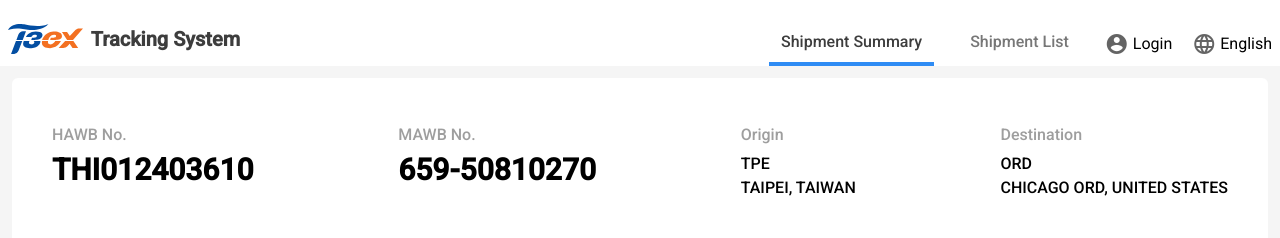
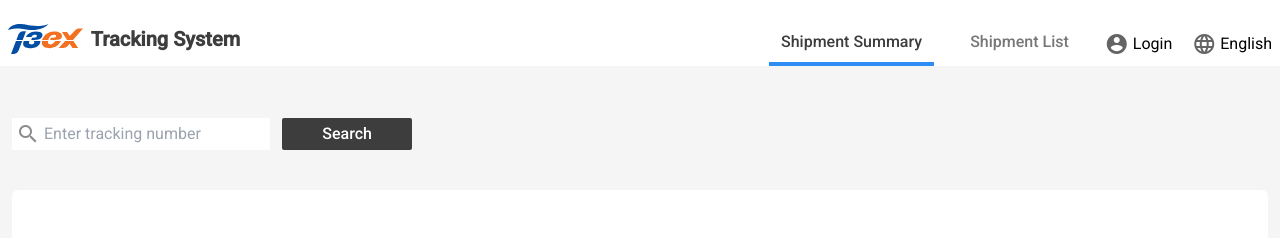
Before and after one commit to LeemoTseng/tracking-system, an Angular app: page /shipment-summary in a window 1280 px wide. Shown: the top 238 px of the page. Built offline with nearby package versions, Linux system fonts and the light colour scheme.

Commit message:
update search bar

```diff
--- a/src/app/components/search-bar/search-bar.component.html
+++ b/src/app/components/search-bar/search-bar.component.html
@@ -1 +1,73 @@
-<p>search-bar works!</p>
+<div class="searchGroup w-full flex items-center justify-between pt-5">
+  <div class="search relative flex items-stretch h-full w-1/2 pb-1">
+    <div
+      (click)="focusSearch()"
+      [class]="
+        isFocused ? 'border-2 border-blackColor' : 'border-blackColor/20'
+      "
+      class="searchContent border w-full rounded-md flex justify-between"
+    >
+      <input
+        class="focus:outline-none rounded-md bg-white p-0 py-2 pl-8 border-none h-full box-border leading-none"
+        placeholder="Enter tracking number"
+        id="search"
+        type="text"
+      />
+      <input
+        type="date"
+        class="focus:outline-none rounded-e-md bg-white px-2 py-2 border-0 border-l-2 h-full box-border leading-none"
+      />
+      <mat-icon
+        class="text-blackColor/60 absolute left-1 top-2/3 -translate-y-1/2"
+        >search</mat-icon
+      >
+      <p
+        [matMenuTriggerFor]="select"
+        class="focus:outline-none rounded-e-md p-0 py-2 h-full box-border leading-none border-0 border-l-2"
+      >
+        All
+      </p>
+      <mat-menu #select="matMenu">
+        <option mat-menu-item>All</option>
+        <option mat-menu-item>ETD</option>
+        <option mat-menu-item>ETA</option>
+      </mat-menu>
+    </div>
+    <div
+      class="cursor-pointer bg-blackColor text-white font-medium px-10 py-2 rounded-md ml-3 border-transparent"
+    >
+      Search
+    </div>
+  </div>
+
+  <!-- btn group -->
+  <div class="btnGroup flex items-center gap-5">
+    <div
+      matRipple
+      [matRippleColor]="rippleColor"
+      mat-button
+      [matMenuTriggerFor]="menu"
+      class="btn-outline cursor-pointer text-nowrap flex items-center gap-2"
+      style="width: fit-content"
+    >
+      <mat-icon>sort</mat-icon>
+      <p class="cursor-pointer">Order</p>
+    </div>
+    <mat-menu #menu="matMenu">
+      <button mat-menu-item>Ascending by date</button>
+      <button mat-menu-item>Decending by date</button>
+    </mat-menu>
+    <div
+      mat-raised-button
+      matTooltipPosition="above"
+      matTooltip="Export all items as CSV"
+      matRipple
+      [matRippleColor]="rippleColor"
+      class="btn-outline cursor-pointer text-nowrap flex items-center gap-2"
+      style="width: fit-content"
+    >
+      <mat-icon>download</mat-icon>
+      <p class="cursor-pointer">Export</p>
+    </div>
+  </div>
+</div>
--- a/src/app/components/search-bar/search-bar.component.ts
+++ b/src/app/components/search-bar/search-bar.component.ts
@@ -1,12 +1,34 @@
-import { Component } from '@angular/core';
+import { Component, HostListener } from '@angular/core';
+import { MatRippleModule } from '@angular/material/core';
+import { MatIconModule } from '@angular/material/icon';
+import { MatMenuModule } from '@angular/material/menu';
 
 @Component({
   selector: 'app-search-bar',
   standalone: true,
-  imports: [],
+  imports: [MatIconModule, MatRippleModule, MatMenuModule],
   templateUrl: './search-bar.component.html',
   styleUrl: './search-bar.component.scss'
 })
 export class SearchBarComponent {
+  rippleColor = 'rgba(0,0,0,0.05)';
 
+  // if clicked outside the search box, unfocus
+  isFocused = false;
+
+  focusSearch(): void {
+    this.isFocused = true;
+    console.log(this.isFocused);
+  }
+  @HostListener('document:click', ['$event'])
+  onDocumentClick(event: MouseEvent): void {
+    if (!this.isFocused) {
+      return; // Skip if not focused
+    }
+    const target = event.target as HTMLElement;
+    if (!target.closest('.searchContent')) {
+      this.isFocused = false;
+      console.log(this.isFocused);
+    }
+  }
 }
--- a/src/app/pages/shipment-list/shipment-list.component.html
+++ b/src/app/pages/shipment-list/shipment-list.component.html
@@ -26,81 +26,8 @@
           }
         </div>
       </div>
-      <!-- search -->
-
-      <div class="searchGroup w-full flex items-center justify-between pt-5">
-        <div class="search relative flex items-stretch h-full w-1/2 pb-1">
-          <div
-            (click)="focusSearch()"
-            [class]="
-              isFocused ? 'border-2 border-blackColor' : 'border-blackColor/20'
-            "
-            class="searchContent border w-full rounded-md flex justify-between"
-          >
-            <input
-              class="focus:outline-none rounded-md bg-white p-0 py-2 pl-8 border-none h-full box-border leading-none"
-              placeholder="Enter tracking number"
-              id="search"
-              type="text"
-            />
-            <input
-              type="date"
-              class="focus:outline-none rounded-e-md bg-white px-2 py-2 border-0 border-l-2 h-full box-border leading-none"
-            />
-            <mat-icon
-              class="text-blackColor/60 absolute left-1 top-2/3 -translate-y-1/2"
-              >search</mat-icon
-            >
-            <p
-              [matMenuTriggerFor]="select"
-              class="focus:outline-none rounded-e-md p-0 py-2 h-full box-border leading-none border-0 border-l-2"
-            >
-              All
-            </p>
-            <mat-menu #select="matMenu">
-              <option mat-menu-item>All</option>
-              <option mat-menu-item>ETD</option>
-              <option mat-menu-item>ETA</option>
-            </mat-menu>
-          </div>
-          <div
-            class="cursor-pointer bg-blackColor text-white font-medium px-10 py-2 rounded-md ml-3 border-transparent"
-          >
-            Search
-          </div>
-        </div>
-
-        <!-- btn group -->
-        <div class="btnGroup flex items-center gap-5">
-          <div
-            matRipple
-            [matRippleColor]="rippleColor"
-            mat-button
-            [matMenuTriggerFor]="menu"
-            class="btn-outline cursor-pointer text-nowrap flex items-center gap-2"
-            style="width: fit-content"
-          >
-            <mat-icon>sort</mat-icon>
-            <p class="cursor-pointer">Order</p>
-          </div>
-          <mat-menu #menu="matMenu">
-            <button mat-menu-item>Ascending by date</button>
-            <button mat-menu-item>Decending by date</button>
-          </mat-menu>
-          <div
-            mat-raised-button
-            matTooltipPosition="above"
-            matTooltip="Export all items as CSV"
-            matRipple
-            [matRippleColor]="rippleColor"
-            class="btn-outline cursor-pointer text-nowrap flex items-center gap-2"
-            style="width: fit-content"
-          >
-            <mat-icon>download</mat-icon>
-            <p class="cursor-pointer">Export</p>
-          </div>
-        </div>
-      </div>
+      <!-- mutiple search bar -->
+      <app-search-bar></app-search-bar>
 
       <!-- shipment-list -->
       <div class="pt-4">
--- a/src/app/pages/shipment-list/shipment-list.component.ts
+++ b/src/app/pages/shipment-list/shipment-list.component.ts
@@ -7,25 +7,18 @@ import { MatRippleModule } from '@angular/material/core';
 import { PaginationComponent } from "../../components/pagination/pagination.component";
 import { MatTooltipModule } from '@angular/material/tooltip';
 import { MatButtonModule } from '@angular/material/button';
+import { SearchBarComponent } from '../../components/search-bar/search-bar.component';
 
 @Component({
   selector: 'app-shipment-list',
   standalone: true,
-  imports: [HeaderComponent, MatIcon, AllShipmentListComponent, AllShipmentListComponent, MatRippleModule, MatTooltipModule, MatMenuModule, MatButtonModule],
+  imports: [HeaderComponent, MatIcon, AllShipmentListComponent, AllShipmentListComponent, MatRippleModule, MatTooltipModule, MatMenuModule, MatButtonModule, SearchBarComponent],
   templateUrl: './shipment-list.component.html',
   styles: [`
     .search input,
 .search select {
   box-sizing: border-box;
 }
-#cdk-overlay-0{
-  background-color: #ffffff;
-
-}
-#mat-menu-panel-0{
-  background-color: #ffffff;
-}
-
 
 
 
@@ -38,7 +31,6 @@ export class ShipmentListComponent {
 
   menuItems = ['All Cargos', 'On-Going', 'Completed'];
  selectedMenu = 'All Cargos';
-  isFocused = false;
 
   scrollY = 0;
   isShow = false;
@@ -51,24 +43,8 @@ export class ShipmentListComponent {
     } else {
     }
   }
-  focusSearch(): void {
-    this.isFocused = true;
-    console.log(this.isFocused);
-  }
 
-  // if clicked outside the search box, unfocus
 
-  @HostListener('document:click', ['$event'])
-  onDocumentClick(event: MouseEvent): void {
-    if (!this.isFocused) {
-      return; // Skip if not focused
-    }
-    const target = event.target as HTMLElement;
-    if (!target.closest('.searchContent')) {
-      this.isFocused = false;
-      console.log(this.isFocused);
-    }
-  }
 
   @HostListener('window:scroll', ['$event'])
   onWindowScroll(): void {
--- a/src/app/pages/shipment-summary/shipment-summary.component.html
+++ b/src/app/pages/shipment-summary/shipment-summary.component.html
@@ -1,7 +1,24 @@
 <app-header></app-header>
 <div class="bg-blackColor/5">
   <div class="container mx-auto max-w-screen-xl p-3">
-    <!-- search bar -->
+    <!-- search -->
+    <div class="search relative flex items-center w-[400px] py-10">
+      <input
+        class="focus:outline-blackColor p-1 pl-8 w-full"
+        placeholder="Enter tracking number"
+        id="search"
+        type="text"
+      />
+      <div
+        class="cursor-pointer bg-blackColor text-white font-medium px-10 py-1 rounded-sm ml-3"
+      >
+        Search
+      </div>
+      <mat-icon
+        class="text-blackColor/60 absolute left-1 top-1/2 -translate-y-1/2"
+        >search</mat-icon
+      >
+    </div>
     <div class="trackingDetails">
       <div class="bg-white rounded-md">
         <!-- mainInfo -->
```
